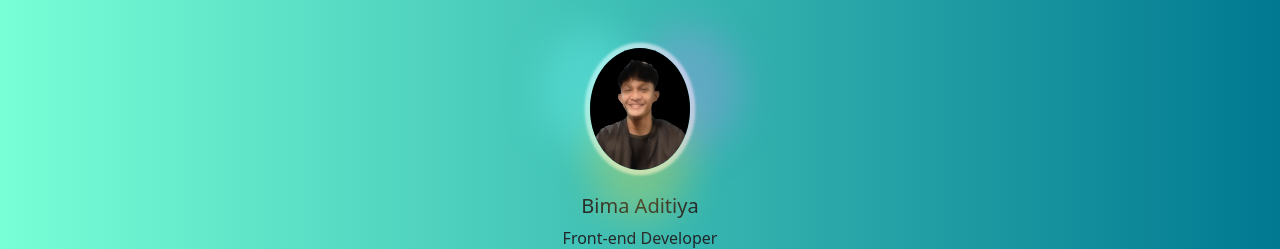
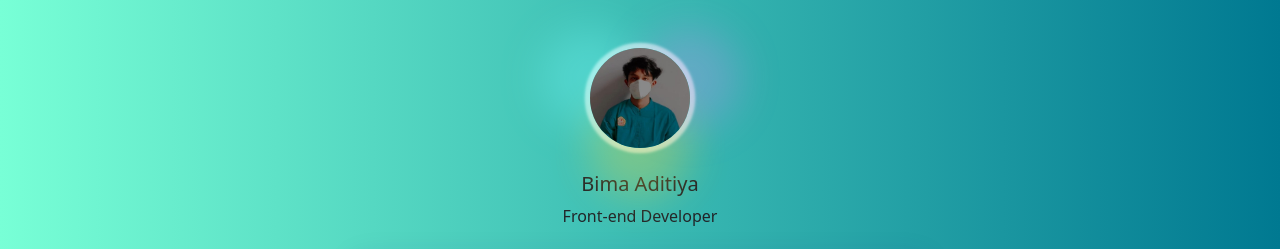
Before and after one commit to Bimaaditiya/Linktree, a plain HTML site: page index.html in a window 1280 px wide. Shown: the top 249 px of the page. Drawn offline with nearby package versions, Linux system fonts and the light colour scheme.

Commit message:
Update index.html

```diff
--- a/index.html
+++ b/index.html
@@ -21,7 +21,7 @@
                 <div class="container">
                     <div class="row icon-margin">
                         <div class="col" align="center">
-                            <img class="img-fluid icon mt-5" src="img/12.jpeg" alt="Image of Bima Aditiya" />
+                            <img class="img-fluid icon mt-5" src="img/13.jpeg" alt="Image of Bima Aditiya" />
                         </div>
                     </div>
                 </div>
```
